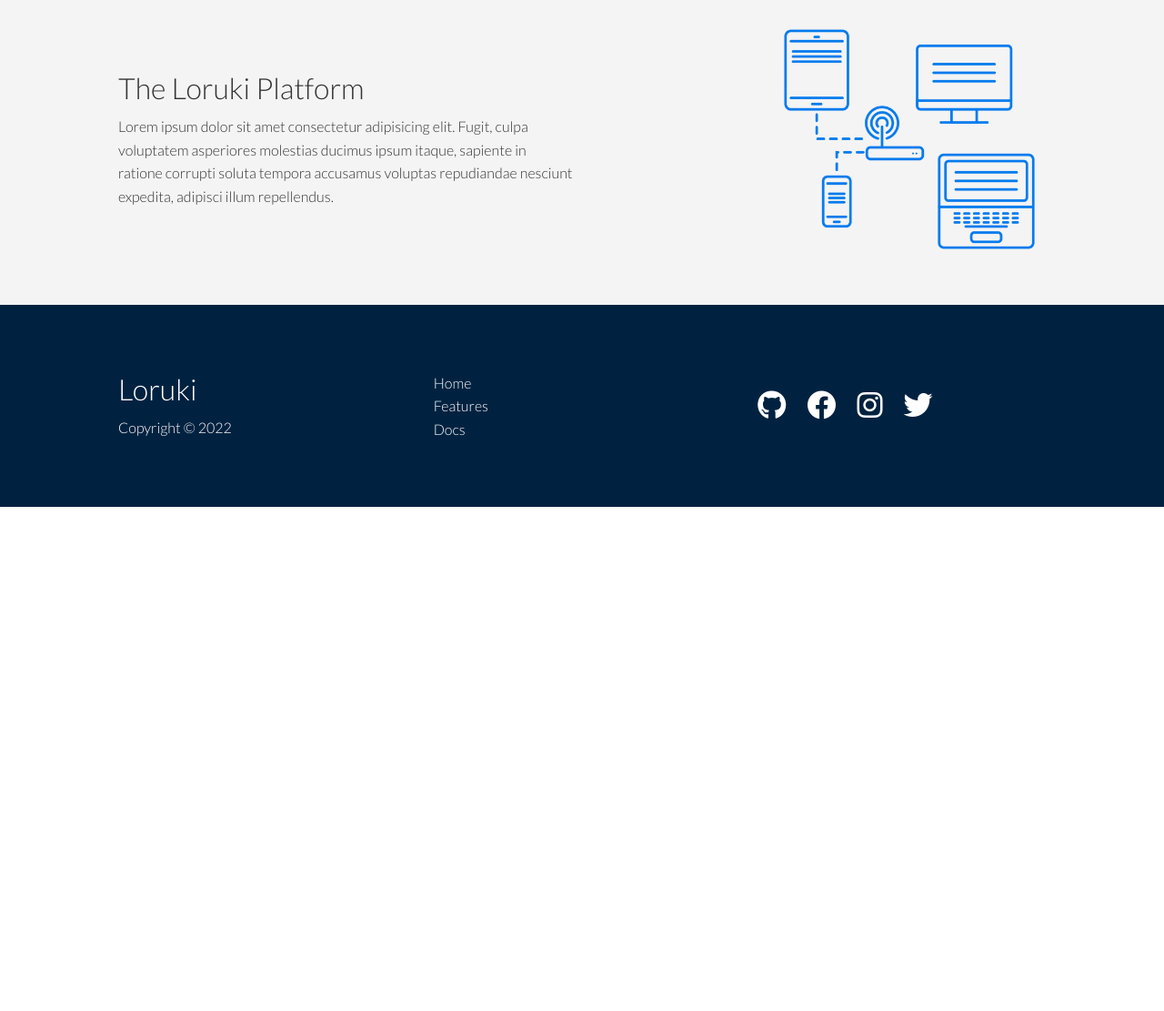
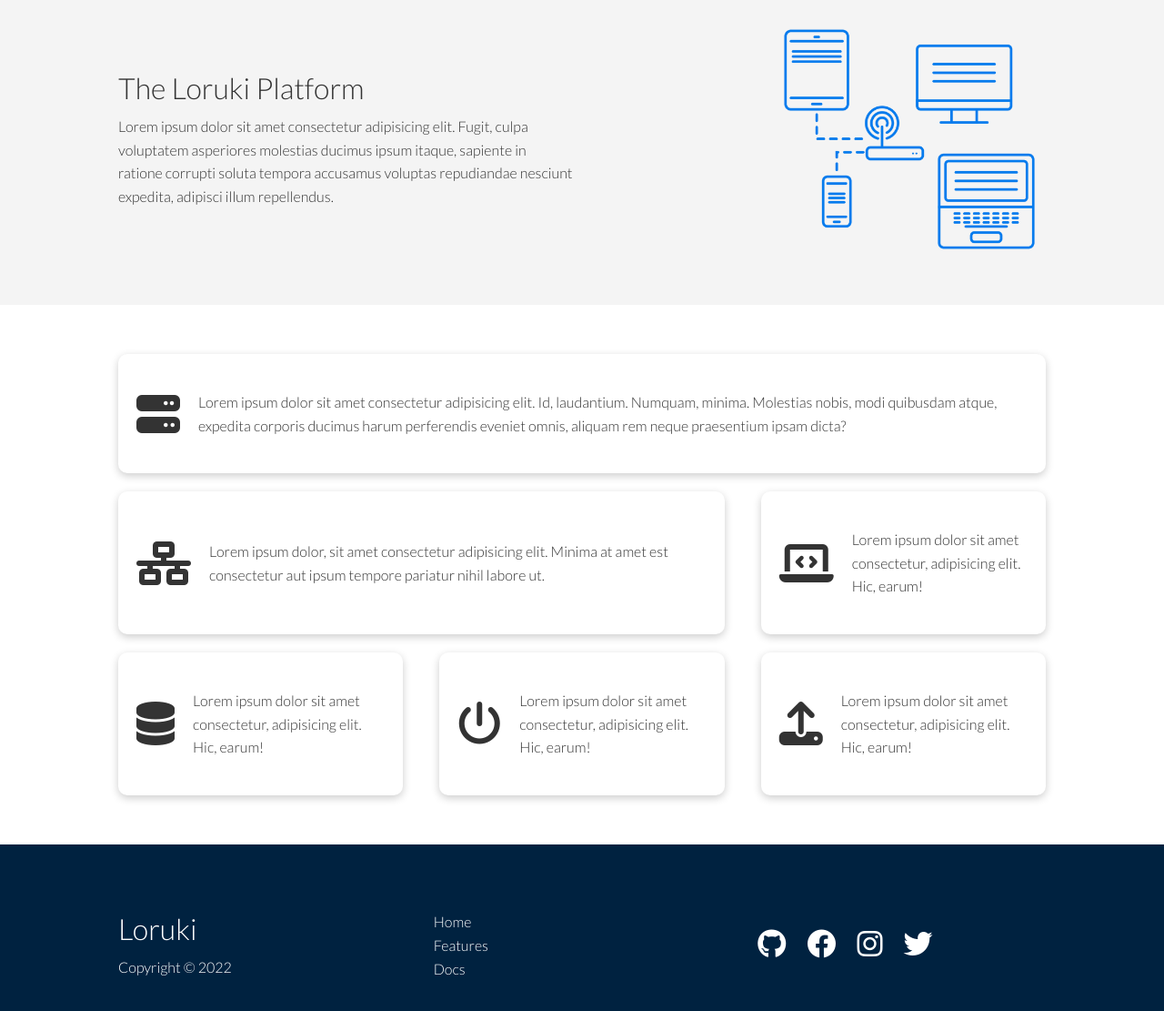
Before and after one commit to MohamadShariat/loruki, a plain HTML site: page features.html in a window 1280 px wide. Shown: the part 363-1474 px from the top of the page at 91% size. Before the commit the page ends 920 px from the top, so only its background shows below. Drawn offline with Linux system fonts and the light colour scheme.

Commit message:
features main section is done

```diff
--- a/css/style.css
+++ b/css/style.css
@@ -205,6 +205,22 @@ img {
   justify-self: flex-end;
 }
 
+.features-main .card > i {
+  margin-right: 20px;
+}
+
+.features-main .grid {
+  padding: 30px;
+}
+
+.features-main .grid > *:first-child {
+  grid-column: 1 / span 3;
+}
+
+.features-main .grid > *:nth-child(2) {
+  grid-column: 1 / span 2;
+}
+
 /* Footer */
 
 .footer .social a {
--- a/features.html
+++ b/features.html
@@ -61,6 +61,50 @@
         </div>
     </section>
 
+    <section class="features-main py-2">
+        <div class="container grid grid-3">
+            <div class="card flex">
+                <i class="fas fa-server fa-3x"></i>
+                <p>
+                    Lorem ipsum dolor sit amet consectetur adipisicing elit. Id, laudantium. Numquam, minima. Molestias
+                    nobis, modi quibusdam atque, expedita corporis ducimus harum perferendis eveniet omnis, aliquam rem
+                    neque praesentium ipsam dicta?
+                </p>
+            </div>
+            <div class="card flex">
+                <i class="fas fa-network-wired fa-3x"></i>
+                <p>
+                    Lorem ipsum dolor, sit amet consectetur adipisicing elit. Minima at amet est consectetur aut ipsum
+                    tempore pariatur nihil labore ut.
+                </p>
+            </div>
+            <div class="card flex">
+                <i class="fas fa-laptop-code fa-3x"></i>
+                <p>
+                    Lorem ipsum dolor sit amet consectetur, adipisicing elit. Hic, earum!
+                </p>
+            </div>
+            <div class="card flex">
+                <i class="fas fa-database fa-3x"></i>
+                <p>
+                    Lorem ipsum dolor sit amet consectetur, adipisicing elit. Hic, earum!
+                </p>
+            </div>
+            <div class="card flex">
+                <i class="fas fa-power-off fa-3x"></i>
+                <p>
+                    Lorem ipsum dolor sit amet consectetur, adipisicing elit. Hic, earum!
+                </p>
+            </div>
+            <div class="card flex">
+                <i class="fas fa-upload fa-3x"></i>
+                <p>
+                    Lorem ipsum dolor sit amet consectetur, adipisicing elit. Hic, earum!
+                </p>
+            </div>
+        </div>
+    </section>
+
 
     <!-- Footer -->
 
```
